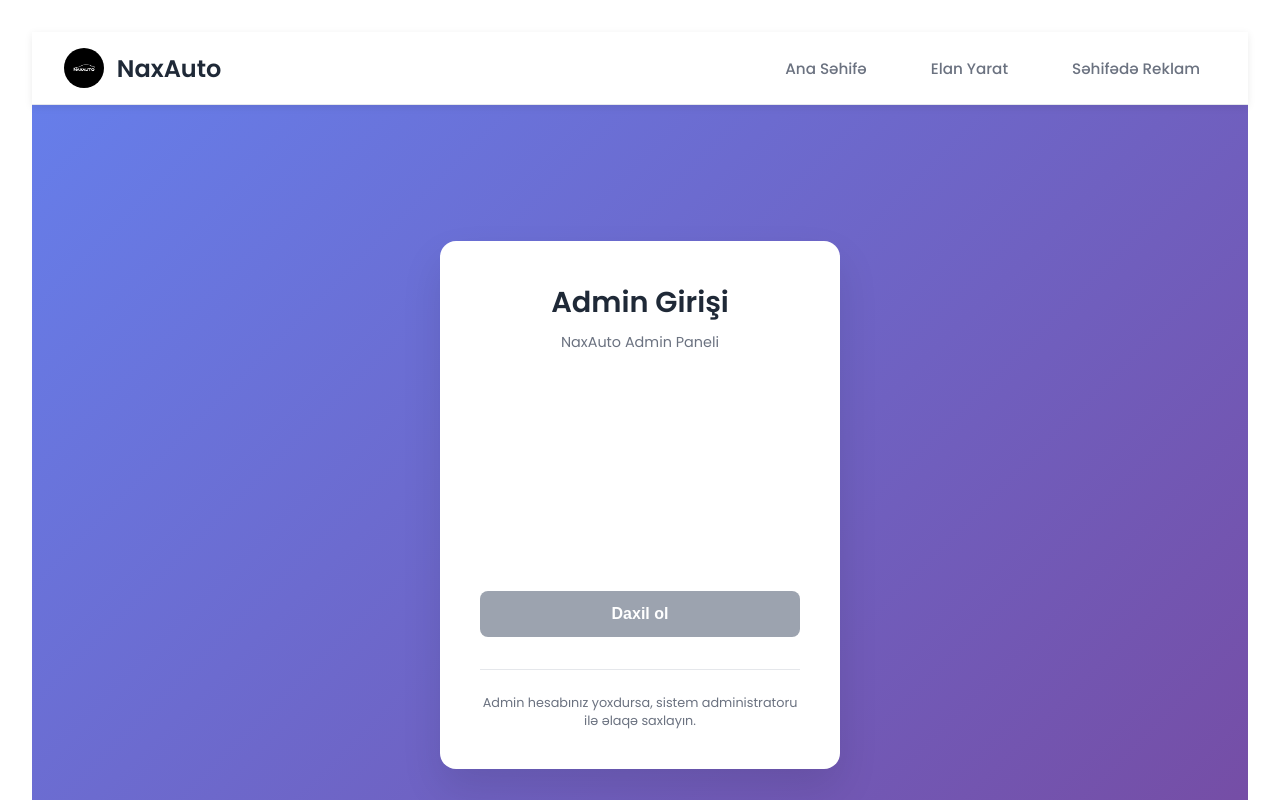
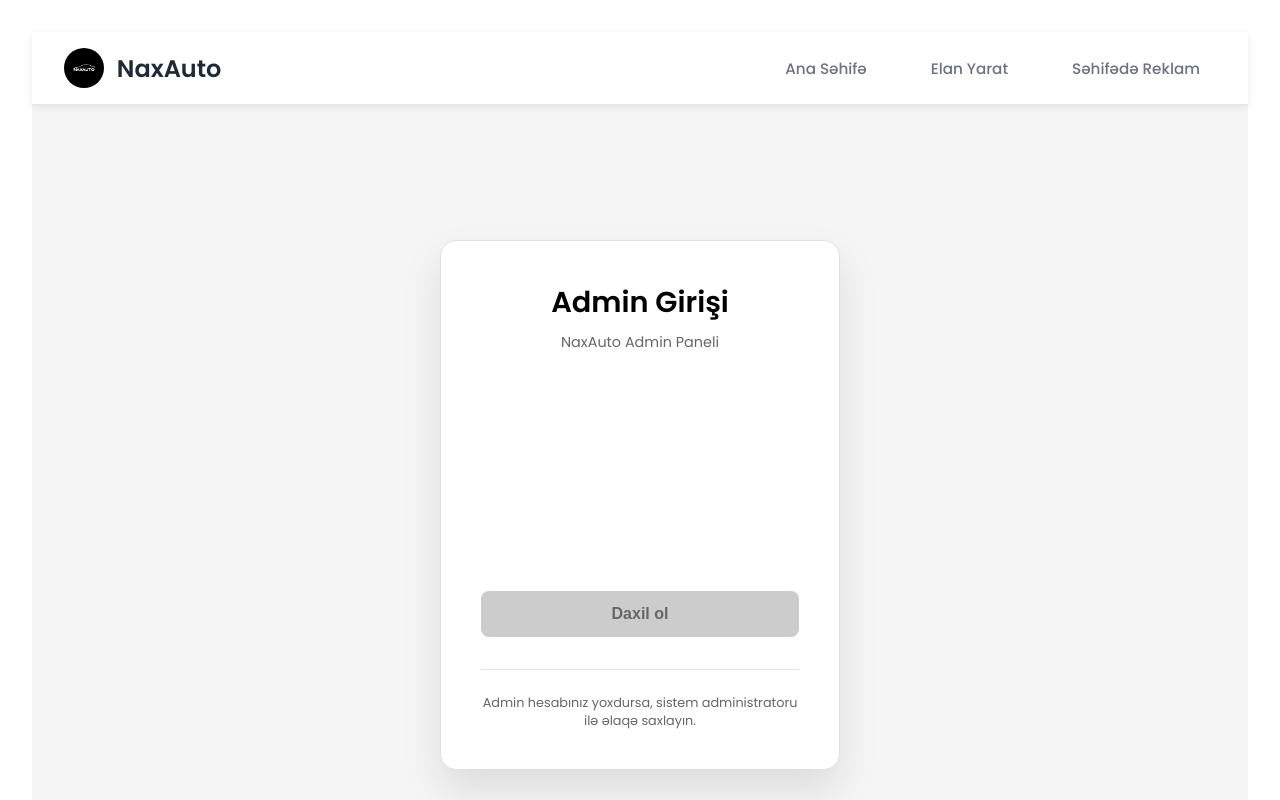
Before and after one commit to nkarimzade/Naxc-van-elan, a React (Vite) app in the folder frontend/: page /admin/login in a window 1280 px wide. Shown: the top 800 px of the page. Built offline with nearby package versions, Linux system fonts and the light colour scheme.

Commit message:
Refactor AdminLogin styles for improved consistency and readability

```diff
--- a/frontend/src/Components/AdminLogin.css
+++ b/frontend/src/Components/AdminLogin.css
@@ -3,7 +3,7 @@
   display: flex;
   justify-content: center;
   align-items: center;
-  background: linear-gradient(135deg, #667eea 0%, #764ba2 100%);
+  background: #f5f5f5;
   padding: 20px;
 }
 
@@ -14,6 +14,7 @@
   width: 100%;
   max-width: 400px;
   box-shadow: 0 20px 40px rgba(0, 0, 0, 0.1);
+  border: 1px solid #e0e0e0;
   animation: slideUp 0.5s ease-out;
 }
 
@@ -34,7 +35,7 @@
 }
 
 .admin-login-header h2 {
-  color: #1f2937;
+  color: #000000;
   font-size: 1.8rem;
   font-weight: 600;
   margin-bottom: 0.5rem;
@@ -42,7 +43,7 @@
 }
 
 .admin-login-header p {
-  color: #6b7280;
+  color: #666666;
   font-size: 0.9rem;
   margin: 0;
 }
@@ -60,35 +61,35 @@
 }
 
 .form-group label {
-  color: #374151;
+  color: #333333;
   font-weight: 500;
   font-size: 0.9rem;
 }
 
 .form-group input {
   padding: 0.75rem 1rem;
-  border: 2px solid #e5e7eb;
+  border: 2px solid #cccccc;
   border-radius: 8px;
   font-size: 1rem;
   transition: all 0.2s ease;
-  background: #f9fafb;
+  background: #fafafa;
 }
 
 .form-group input:focus {
   outline: none;
-  border-color: #3b82f6;
+  border-color: #000000;
   background: white;
-  box-shadow: 0 0 0 3px rgba(59, 130, 246, 0.1);
+  box-shadow: 0 0 0 3px rgba(0, 0, 0, 0.1);
 }
 
 .form-group input:disabled {
-  background: #f3f4f6;
-  color: #9ca3af;
+  background: #f0f0f0;
+  color: #999999;
   cursor: not-allowed;
 }
 
 .login-btn {
-  background: linear-gradient(135deg, #3b82f6 0%, #1d4ed8 100%);
+  background: #000000;
   color: white;
   border: none;
   padding: 0.875rem 1.5rem;
@@ -101,9 +102,9 @@
 }
 
 .login-btn:hover:not(:disabled) {
-  background: linear-gradient(135deg, #1d4ed8 0%, #1e40af 100%);
+  background: #333333;
   transform: translateY(-1px);
-  box-shadow: 0 4px 12px rgba(59, 130, 246, 0.3);
+  box-shadow: 0 4px 12px rgba(0, 0, 0, 0.3);
 }
 
 .login-btn:active:not(:disabled) {
@@ -111,16 +112,17 @@
 }
 
 .login-btn:disabled {
-  background: #9ca3af;
+  background: #cccccc;
   cursor: not-allowed;
   transform: none;
   box-shadow: none;
+  color: #666666;
 }
 
 .error-message {
-  background: #fef2f2;
-  border: 1px solid #fecaca;
-  color: #dc2626;
+  background: #f8f8f8;
+  border: 1px solid #000000;
+  color: #000000;
   padding: 0.75rem 1rem;
   border-radius: 8px;
   font-size: 0.875rem;
@@ -138,11 +140,11 @@
   text-align: center;
   margin-top: 2rem;
   padding-top: 1.5rem;
-  border-top: 1px solid #e5e7eb;
+  border-top: 1px solid #e0e0e0;
 }
 
 .admin-login-footer p {
-  color: #6b7280;
+  color: #666666;
   font-size: 0.8rem;
   margin: 0;
   line-height: 1.4;
```
